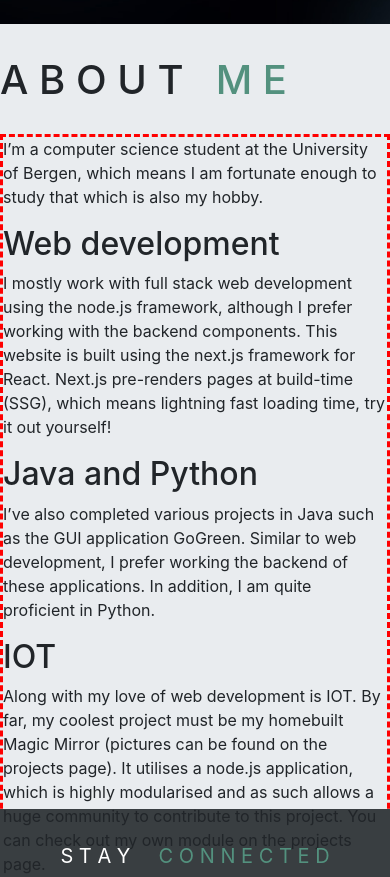
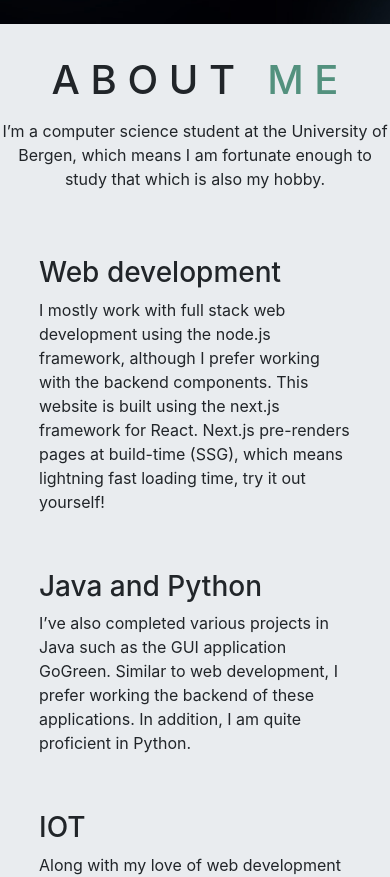
Before and after one commit to vehjelmtvedt/vetle.hjelmtvedt.com, a Next.js app: page / in a window 390 px wide. Shown: the part 820-1697 px from the top of the page. Built offline with nearby package versions, Linux system fonts and the light colour scheme.

Commit message:
finished about me page

```diff
--- a/components/index/Aboutme.js
+++ b/components/index/Aboutme.js
@@ -6,28 +6,29 @@ export default function Aboutme() {
         <>
             <Jumbotron fluid className={styles.jumbotron}>
                 <h1 className={styles.heading}>A B O U T  &nbsp;  <span className={styles.secondName}>M E</span></h1>
+                <p className={styles.subheading}>I’m a computer science student at the University of Bergen, which means I am fortunate enough to study that which is also my hobby.
+                </p>
                 <div className={styles.textcontainer}>
+
                     <div className={styles.text}>
-                        <p>I’m a computer science student at the University of Bergen, which means I am fortunate enough to study that which is also my hobby.
-                        </p>
-                    </div>
-                    <div className={styles.text}>
-                        <h2>Web development</h2>
+                        <h3>Web development</h3>
                         <p>I mostly work with full stack web development using the node.js framework, although I prefer working with the backend components. This website is built using the next.js framework for React. Next.js pre-renders pages at build-time (SSG), which means lightning fast loading time, try it out yourself!
                         </p>
                     </div>
                     <div className={styles.text}>
-                        <h2>Java and Python</h2>
+                        <h3>Java and Python</h3>
                         <p>I’ve also completed various projects in Java such as the GUI application GoGreen. Similar to web development, I prefer working the backend of these applications. In addition, I am quite proficient in Python.
                         </p>
                     </div>
+                </div>
+                <div className={styles.textcontainer2}>
                     <div className={styles.text}>
-                        <h2>IOT</h2>
+                        <h3>IOT</h3>
                         <p>Along with my love of web development is IOT. By far, my coolest project must be my homebuilt Magic Mirror (pictures can be found on the projects page). It utilises a node.js application, which is highly modularised and as such allows a huge community to contribute to this project. You can check out my own module on the projects page.
                         </p>
                     </div>
                     <div className={styles.text}>
-                        <h2>Future ventures and projects</h2>
+                        <h3>Future ventures and projects</h3>
                         <ul>
                             <li>Docker and kubernetes</li>
                             <li>Deploy each project in docker and run it on my own server</li>
--- a/components/index/aboutme.module.css
+++ b/components/index/aboutme.module.css
@@ -1,17 +1,91 @@
 .jumbotron {
-    height: 93vh;
+    height: 110vh;
     margin-bottom: 0;
+    padding-left: 30px;
+    display: flex;
+    flex-direction: column;
 }
 
 .textcontainer {
-    border: 3px dashed red;
+    display: flex;
+    flex-direction: row;
+    justify-content: space-evenly;
+    flex-wrap: wrap;
+    margin-bottom: 40px;
+}
+
+.textcontainer2 {
+    display: flex;
+    flex-direction: row;
+    justify-content: space-evenly;
+    flex-wrap: wrap;
+}
+
+.text {
+    width: 45%;
 }
 
 .heading {
+    margin-bottom: 15px;
+}
 
-    margin-bottom: 30px;
+.subheading {
+    margin-bottom: 65px;
 }
 
 .secondName {
     color: #53917E;
 }
+
+@media only screen and (max-width: 768px) {
+
+    .jumbotron {
+        height: 145vh;
+        padding-left: 0;
+    }
+
+    .textcontainer {
+        flex-direction: column;
+        align-content: center;
+        margin-bottom: 0px;
+    }
+
+    .textcontainer2 {
+        flex-direction: column;
+        align-content: center;
+    }
+
+    .heading {
+        text-align: center;
+    }
+
+    .subheading {
+        text-align: center;
+    }
+
+    .text {
+        width: 80%;
+        margin-bottom: 40px;
+    }
+}
+
+@media only screen and (max-width: 610px) {
+
+    .jumbotron {
+        height: 165vh;
+    }
+}
+
+@media only screen and (max-width: 430px) {
+
+    .jumbotron {
+        height: 195vh;
+    }
+}
+
+@media only screen and (max-width: 340px) {
+
+    .jumbotron {
+        height: 215vh;
+    }
+}
```
